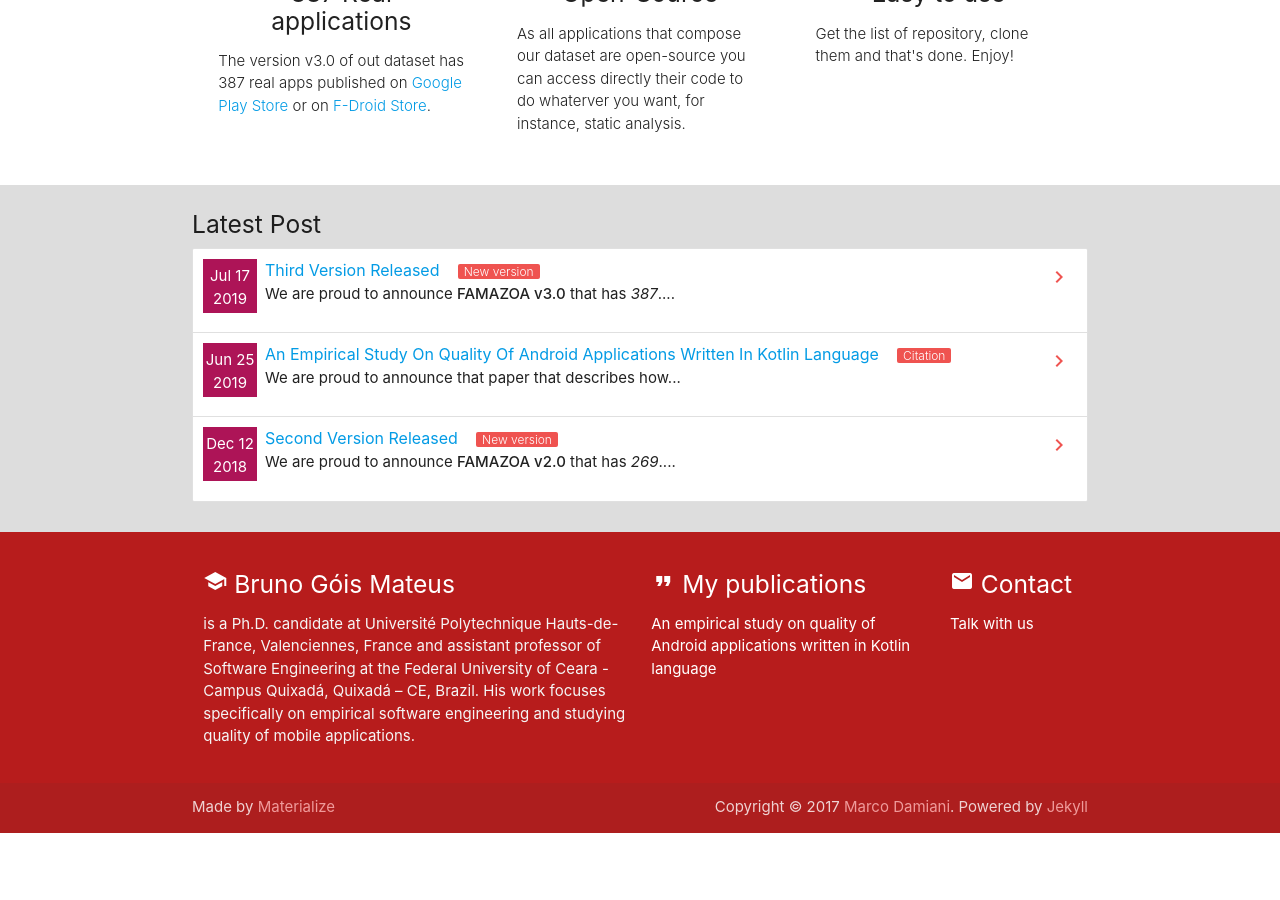
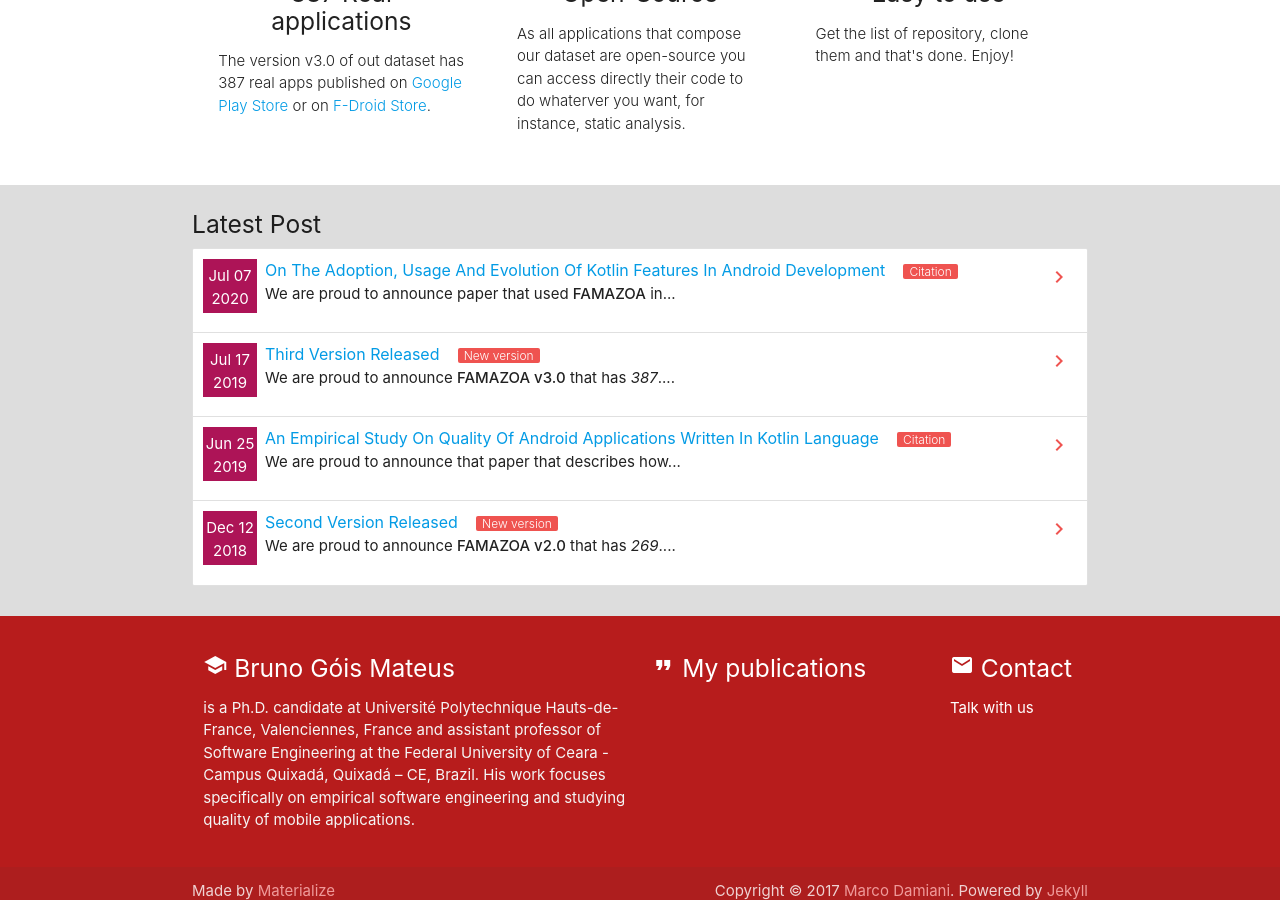
Before and after one commit to UPCArtifacts/FAMAZOA, a Jekyll site: the page built from docs/index.md, in a window 1280 px wide and 900 px high, scrolled down 848 px. Built offline with Jekyll 4.4.1, drawn with Linux system fonts in a browser that asks for light colours; a style sheet for code colours, icons or effects is not loaded; before the commit the page ends 1681 px from its top, so only the background shows below that.

Commit message:
Adding the last paper

```diff
--- a/docs/_includes/footer.html
+++ b/docs/_includes/footer.html
@@ -9,13 +9,13 @@
         <div class="col l4 s12">
             <h5 class="white-text"><i class="material-icons">format_quote</i>&nbsp;My publications</h5>
           <ul>
-            <li><a class="white-text" href="https://link.springer.com/article/10.1007%2Fs10664-019-09727-4">An empirical study on quality of Android applications written in Kotlin language</a></li>
+             <li><a class="white-text" href="https://scholar.google.com.br/citations?user=MtK5yZMAAAAJ&hl=pt-BR&oi=ao"><i class="ai ai-google-scholar ai-3x"></i></a></li>
           </ul>
         </div>
         <div class="col l2 s12">
             <h5 class="white-text"><i class="material-icons">email</i>&nbsp;Contact</h5>
           <ul>
-            <li><a class="white-text" href="mailto:teste@gmail.com">Talk with us</a></li>
+            <li><a class="white-text" href="mailto:Bruno.Goismateus@etu.uphf.fr">Talk with us</a></li>
           </ul>
         </div>
       </div>
--- a/docs/_includes/head.html
+++ b/docs/_includes/head.html
@@ -7,6 +7,7 @@
 
 
     <link href="https://fonts.googleapis.com/icon?family=Material+Icons" rel="stylesheet">
+    <link rel="stylesheet" href="https://cdn.jsdelivr.net/gh/jpswalsh/academicons@1/css/academicons.min.css">
     <link rel="stylesheet" type="text/css" media="screen,projection" href="{{ "/assets/materialize.css" | relative_url }}" />
     <link rel="stylesheet" type="text/css" media="screen,projection" href="{{ "/assets/main.css" | relative_url }}">
     <link rel="canonical" href="{{ page.url | replace:'index.html','' | absolute_url }}" />
--- /dev/null
+++ b/docs/_posts/2020-07-07-on-the-adoption,-usage-and-evolution-of-kotlin-features-in-Android-development.md
@@ -0,0 +1,8 @@
+---
+layout: post
+categories: [citation]
+tag: [journal]
+---
+
+We are proud to announce paper that used **FAMAZOA** in its experiment is published on **On the adoption, usage and evolution of Kotlin features in Android development**.<br/>
+[<i class="material-icons">file_download</i>Download our paper here Paper available](https://dl.acm.org/doi/abs/10.1145/3382494.3410676)
```
